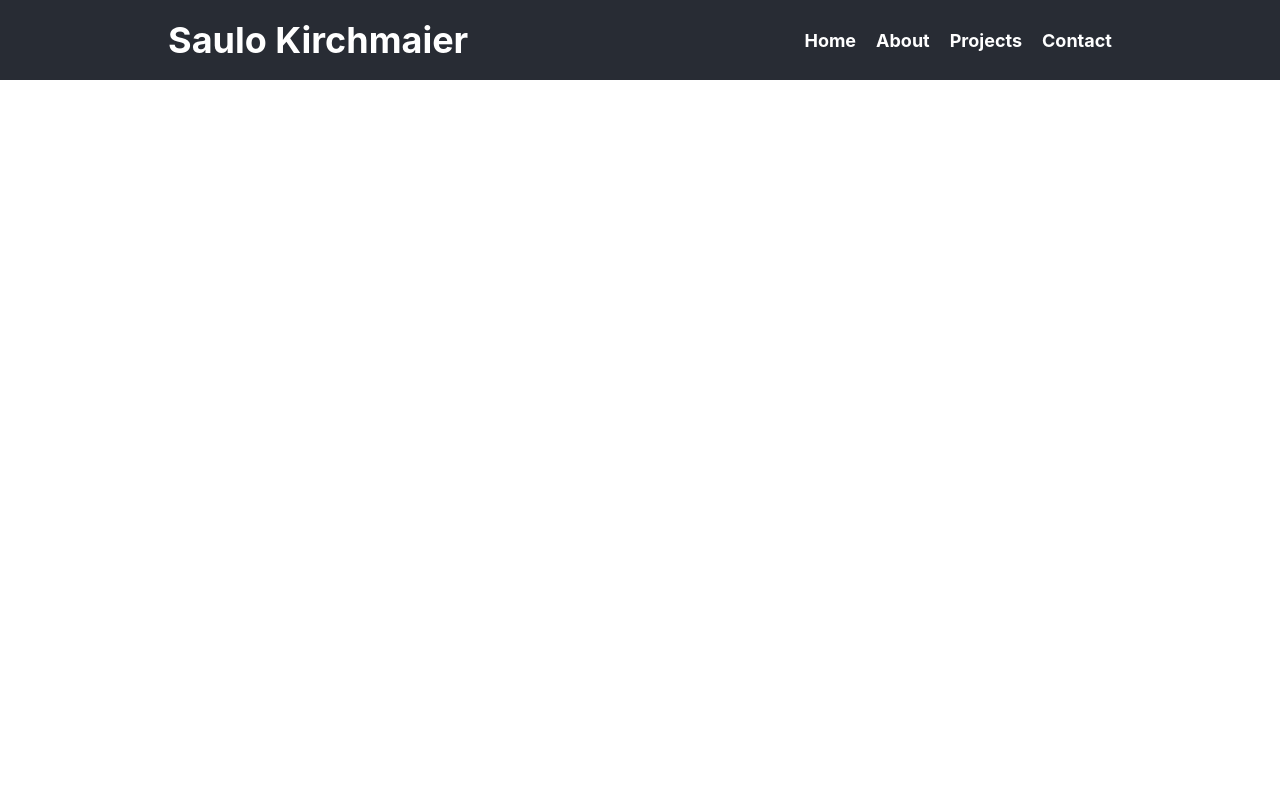
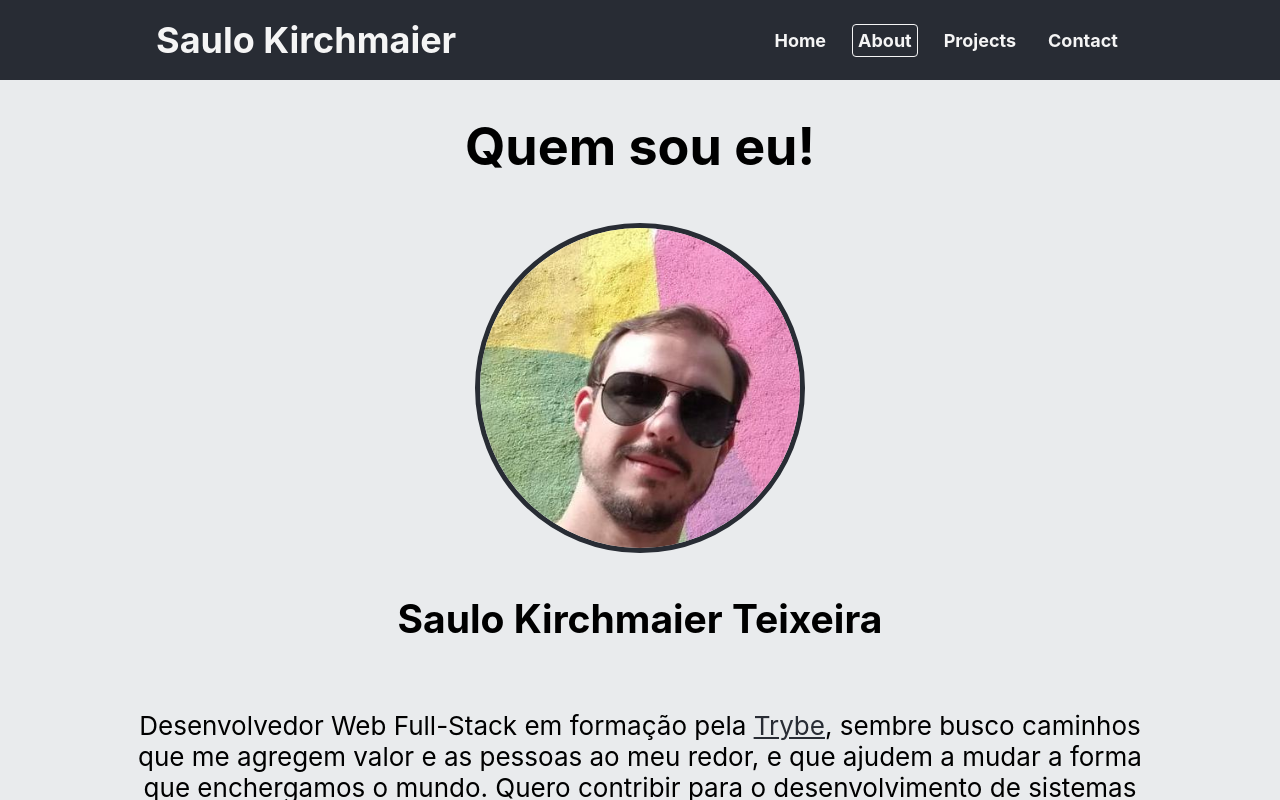
Before and after one commit to saulokirchmaier/portfolio, a React (Create React App) app: page /about in a window 1280 px wide. Built offline with nearby package versions, Linux system fonts and the light colour scheme.

Commit message:
About page, about me and skills components

```diff
--- a/src/App.css
+++ b/src/App.css
@@ -1,5 +1,31 @@
 .App {
   background-color: #e9ebed;
-  height: 100%;
+  display: flex;
+  flex-direction: column;
+  height: 100vh;
   text-align: center;
+  max-width: 100vw;
+  margin: 0 auto;
+  padding: 0 auto;
+  overflow-x: hidden;
 }
+
+.Content {
+  align-items: center;
+  display: flex;
+  flex-direction: column;
+  font-size: calc(10px + 2vmin);
+  gap: 10px;
+  justify-content: space-around;
+  width: 100vw;
+}
+
+.Content img {
+  max-width: 50vw;
+}
+
+.container {
+  display: flex;
+  flex-direction: column;
+  width: 100vw;
+}
--- a/src/App.js
+++ b/src/App.js
@@ -9,6 +9,8 @@ function App() {
   return (
     <Switch>
       <Route path="/about" component={ About } />
+      {/* <Route path="/projects" component={ About } />
+      <Route path="/contact" component={ About } /> */}
       <Route exact path="/" component={ Home } />
       <Route component={ NotFound } />
     </Switch>
--- /dev/null
+++ b/src/components/AboutMe.css
@@ -0,0 +1,18 @@
+.About {
+  background-color: whitesmoke;
+  color: #282c34;
+}
+
+.AboutMe .profile-image {
+  border-radius: 50%;
+  border: 5px solid #282c34;
+  max-height: 40vh;
+}
+
+.AboutMe p {
+  width: 80vw;
+}
+
+.AboutMe a {
+  color: #282c34;
+}
--- /dev/null
+++ b/src/components/AboutMe.jsx
@@ -0,0 +1,16 @@
+import React from 'react';
+import sauloImg from '../img/sauloimg.jpeg';
+import './AboutMe.css';
+
+function AboutMe() {
+  return (
+    <div className="Content AboutMe">
+      <h1>Quem sou eu!</h1>
+      <img src={ sauloImg } alt="Saulo Kirchmaier" className="profile-image" />
+      <h2>Saulo Kirchmaier Teixeira</h2>
+      <p>Desenvolvedor Web Full-Stack em formação pela <a href="https://www.betrybe.com/" target="_blanck">Trybe</a>, sembre busco caminhos que me agregem valor e as pessoas ao meu redor, e que ajudem a mudar a forma que enchergamos o mundo. Quero contribir para o desenvolvimento de sistemas que transformem o dia-dia das pessoas.</p>
+    </div>
+  );
+}
+
+export default AboutMe;
--- a/src/components/Header.css
+++ b/src/components/Header.css
@@ -1,15 +1,36 @@
 .Header {
   background-color: #282c34;
   height: 10vh;
-  min-width: 100vw;
+  min-width: 90vw;
   display: flex;
   align-items: center;
   justify-content: space-around;
   font-size: calc(10px + 1vmin);
-  color: white;
+  color: whitesmoke;
 }
 
 .nav-links {
   display: flex;
   gap: 20px;
 }
+
+.link  {
+  border: 1px solid rgba(0,0,0,0);
+  color: whitesmoke;
+  text-decoration: none;
+}
+
+.link:hover {
+  background-color: whitesmoke;
+  border-radius: 4px;
+  color: #282c34;
+}
+
+.link h4 {
+  margin: 5px;
+}
+
+.selected {
+  border: 1px solid whitesmoke;
+  border-radius: 4px;
+}
--- a/src/components/Header.jsx
+++ b/src/components/Header.jsx
@@ -1,15 +1,25 @@
 import React from 'react';
+import { Link, useHistory, useLocation } from  'react-router-dom';
 import './Header.css';
 
 function Header() {
+  const path = useLocation().pathname;
   return (
     <header className="Header">
       <h1>Saulo Kirchmaier</h1>
       <nav className="nav-links">
-        <h4>Home</h4>
-        <h4>About</h4>
-        <h4>Projects</h4>
-        <h4>Contact</h4>
+        <Link to="/" className={ (path === '/') ? 'link selected' : 'link' }>
+          <h4>Home</h4>
+        </Link>
+        <Link to="/about" className={ (path === '/about') ? 'link selected' : 'link' }>
+          <h4>About</h4>
+        </Link>
+        <Link to="/projects" className={ (path === '/projects') ? 'link selected' : 'link' }>
+          <h4>Projects</h4>
+        </Link>
+        <Link to="/contact" className={ (path === '/contact') ? 'link selected' : 'link' }>
+          <h4>Contact</h4>
+        </Link>
       </nav>
     </header>
   );
--- a/src/components/Main.css
+++ b/src/components/Main.css
@@ -1,14 +1,7 @@
 .Main {
-  align-items: center;
   color: #282c34;
-  display: flex;
-  font-size: calc(10px + 2vmin);
-  flex-direction: column;
-  gap: 10px;
   height: 90vh;
-  justify-content: space-around;
-  margin: 0 auto;
-  width: 90vw;
+  padding: 10px auto;
 }
 
 .Main img {
--- a/src/components/Main.jsx
+++ b/src/components/Main.jsx
@@ -1,15 +1,15 @@
 import React from 'react';
 import './Main.css';
-import desktop from '../img/jsdev.png'
+import desktop from '../img/jsdev.png';
 // import desktop from '../img/desktop.svg';
 
 function Home() {
   return (
-    <main className="Main">
+    <main className="Content Main">
       <section>
         <h1>Olá!</h1>
-        <h3>Bem vindo ao meu portifólio de projetos!</h3>
-        <h3>Me chamo Saulo Kirchmaier Teixeira, e sou desenvolvedor Front-End Web, e futuro Full-Stack.</h3>
+        <h3>I'm Saulo, Front-End Web developer, and studing to be a Full-Stack.</h3>
+        {/* <h3>Me chamo Saulo Kirchmaier Teixeira, e sou desenvolvedor Front-End Web, e futuro Full-Stack.</h3> */}
       </section>
       <img src={ desktop } alt="dev" />
     </main>
--- /dev/null
+++ b/src/components/Skills.css
@@ -0,0 +1,15 @@
+.Skills {
+  background-color: #282c34;
+  color: whitesmoke;
+}
+
+.description {
+  align-items: center;
+  display: flex;
+  justify-content: space-evenly;
+  width: 80vw;
+}
+
+.description img {
+  max-height: 50vh;
+}
--- /dev/null
+++ b/src/components/Skills.jsx
@@ -0,0 +1,27 @@
+import React from 'react';
+import rocket from '../img/rocket.svg'
+import './Skills.css';
+
+function Skills() {
+  return (
+    <div className="Content Skills">
+      <h1>Skills</h1>
+      <div className="description">
+        <div>
+          <h3>Front-End</h3>
+          <p>JavaScript</p>
+          <p>React</p>
+          <p>Redux</p>
+          <p>Git/Github</p>
+          <p>HTML</p>
+          <p>CSS</p>
+          <p>Jest</p>
+          <p>Testes Unitários</p>
+        </div>
+        <img src={ rocket } alt="Rocket" className="rocket"/>
+      </div>
+    </div>
+  );
+}
+
+export default Skills;
--- a/src/pages/About.jsx
+++ b/src/pages/About.jsx
@@ -1,10 +1,14 @@
 import React from 'react';
 import Header from '../components/Header';
+import AboutMe from '../components/AboutMe';
+import Skills from '../components/Skills';
 
 function About() {
   return (
     <div className="App">
       <Header />
+      <AboutMe />
+      <Skills />
     </div>
   );
 }
--- a/src/pages/NotFound.jsx
+++ b/src/pages/NotFound.jsx
@@ -7,7 +7,7 @@ function About() {
   return (
     <div className="App">
       <Header />
-      <section className="Main">
+      <section className="Content">
         <h1>Ops! Essa página não existe!</h1>
         <img src={ notFoundImg } alt="Not Found!"/>
       </section>
```
Also changed, not shown: src/img/desktop.svg (renamed from src/img/desk-illustration.svg), src/img/rocket.svg (added).
